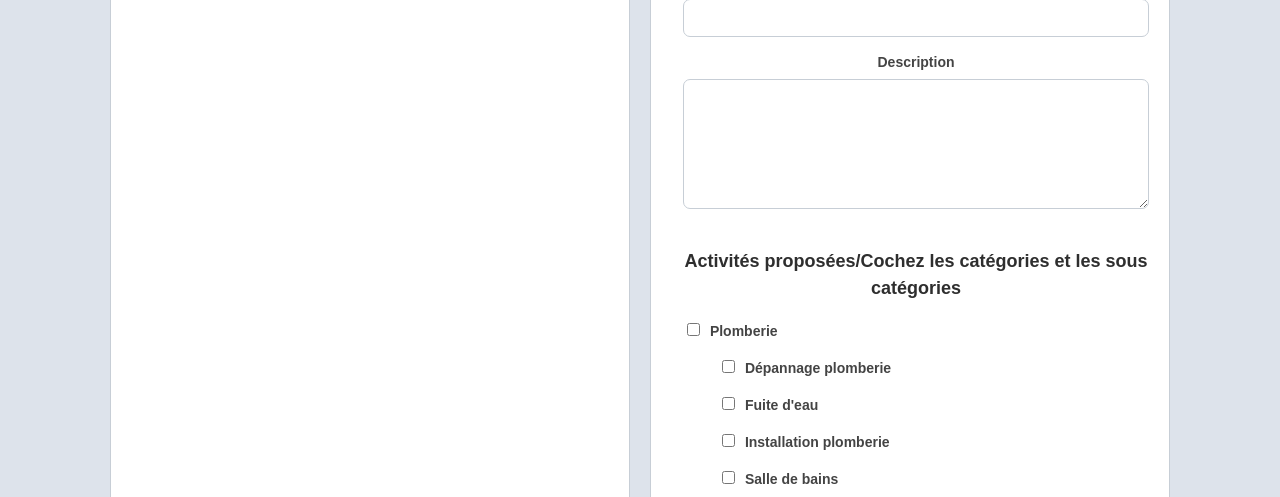
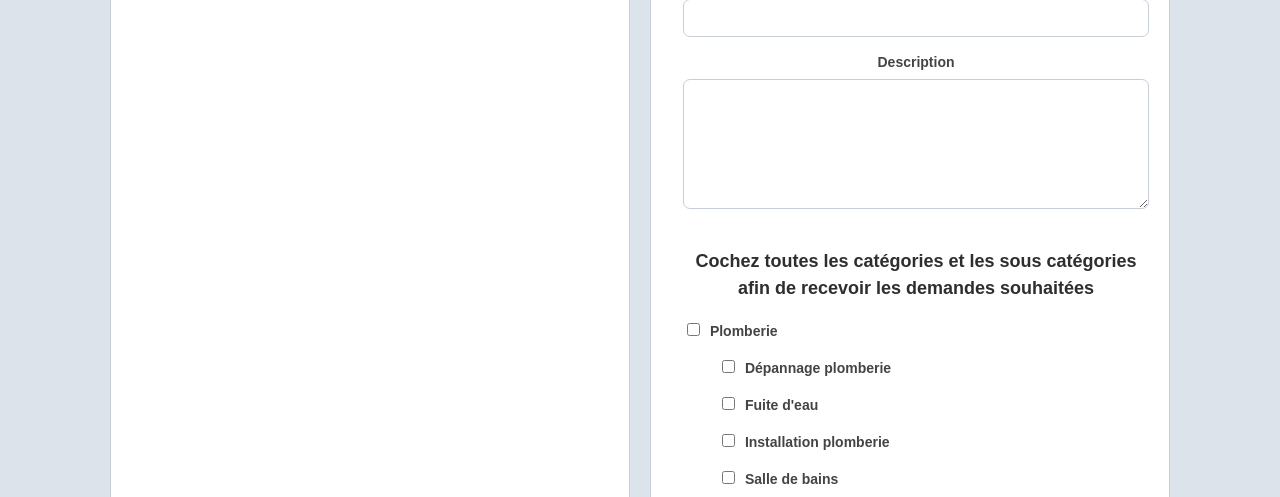
Before and after one commit to MSEDIT-1304/MON-VOISIN-ARTISAN, a Flask app: page /inscription in a window 1280 px wide. Shown: the part 1303-1800 px from the top of the page. Run offline with Flask 3, Linux system fonts and the light colour scheme.

Commit message:
Update inscription.html

```diff
--- a/templates/inscription.html
+++ b/templates/inscription.html
@@ -260,7 +260,7 @@
             >{{ form_data.get('description', '') if form_data else '' }}</textarea>
 
 
-            <h3>Activités proposées/Cochez les catégories et les sous catégories</h3>
+            <h3>Cochez toutes les catégories et les sous catégories afin de recevoir les demandes souhaitées</h3>
 
             {% for activite, sous_categories in activites.items() %}
 
```
